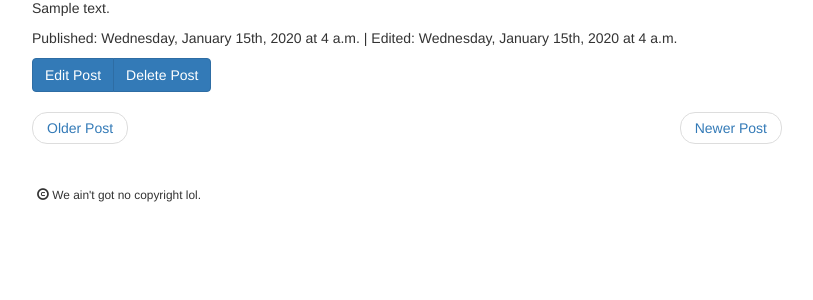
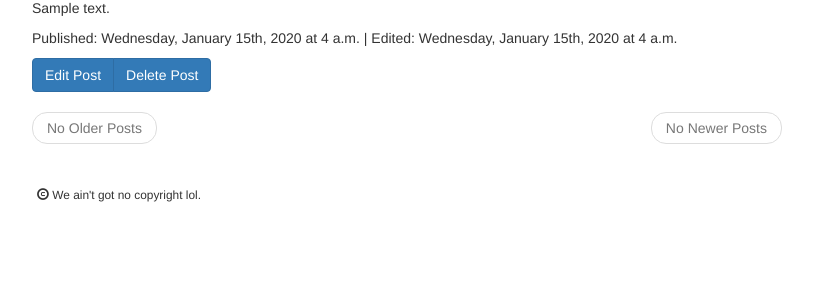
Before and after one commit to broden-wanner/colman_blog, a Django app: page /post/1/ in a window 1280 px wide. Shown: the part 271-571 px from the top of the page, without its empty margins (38-851 px from the left). Run offline with Django 3.2, Linux system fonts and the light colour scheme; a user stored in the database is signed in; tables that the repository leaves empty hold one stand-in row (values such as "Sample post"); some libraries are stand-ins or nearby versions.

Commit message:
Fixed issue with newer and older blog post buttons on detail page

```diff
--- a/blog/models.py
+++ b/blog/models.py
@@ -9,6 +9,7 @@ class Post(models.Model):
 	date_created = models.DateTimeField(default=timezone.now)
 	published_date = models.DateTimeField(blank=True)
 	edited_date = models.DateTimeField(blank=True, null=True)
+	most_recent_date = models.DateTimeField(blank=True, null=True)
 
 	def was_published_or_edited_recently(self):
 		now = timezone.now()
@@ -17,11 +18,6 @@ class Post(models.Model):
 			edit_recently = (now - datetime.timedelta(days=1) <= self.edited_date <= now)
 		return pub_recently or edit_recently
 
-	def most_recent_date(self):
-		if self.edited_date:
-			return self.edited_date
-		return self.published_date
-
 	def publish(self):
 		self.published_date = timezone.now()
 		self.save()
--- a/blog/views.py
+++ b/blog/views.py
@@ -7,7 +7,17 @@ from django.http import Http404
 
 @login_required
 def blogHomeView(request):
-	posts = Post.objects.filter(published_date__lte=timezone.now()).order_by('-published_date', '-edited_date')
+	posts = Post.objects.all()
+	#Adds most recent date for posts that never had it
+	for post in posts:
+		if post.edited_date == None:
+			if post.edited_date:
+				post.most_recent_date = post.edited_date
+				post.save()
+			else:
+				post.most_recent_date = post.published_date
+				post.save()
+	posts = Post.objects.filter(published_date__lte=timezone.now()).order_by('-most_recent_date')
 	return render(request, 'index.html', {'posts': posts})
 
 @login_required
@@ -18,11 +28,11 @@ def blogDetailView(request, pk):
 	except Post.DoesNotExist:
 		raise Http404("No Post matches given query.")
 	try:
-		older_post = Post.objects.filter(edited_date__lt=post.most_recent_date()).order_by('edited_date')[0]
+		older_post = Post.objects.filter(most_recent_date__lt=post.most_recent_date).order_by('-most_recent_date')[0]
 	except (Post.DoesNotExist, IndexError):
 		older_post = None
 	try:
-		newer_post = Post.objects.filter(edited_date__gt=post.most_recent_date()).order_by('edited_date')[0]
+		newer_post = Post.objects.filter(most_recent_date__gt=post.most_recent_date).order_by('most_recent_date')[0]
 	except (Post.DoesNotExist, IndexError):
 		newer_post = None
 	return render(request, 'detail.html', {'post': post, 'newer_post': newer_post, 'older_post': older_post})
@@ -35,6 +45,7 @@ def blogCreateView(request):
 			post = form.save(commit=False)
 			post.author = request.user
 			post.published_date = timezone.now()
+			post.most_recent_date = timezone.now()
 			post.save()
 			return redirect('detail', pk=post.pk)
 	else:
@@ -49,6 +60,7 @@ def blogUpdateView(request, pk):
 		if form.is_valid() and post.author == request.user:
 			post = form.save(commit=False)
 			post.edited_date = timezone.now()
+			post.most_recent_date = timezone.now()
 			post.save()
 			return redirect('detail', pk=post.pk)
 	else:
--- a/templates/detail.html
+++ b/templates/detail.html
@@ -23,14 +23,14 @@
 	{% endif %}
 	<ul class="pager">
 		{% if older_post %}
-			<li class="previous"><a href="{% url 'detail' pk=older_post.pk %}">{{ older_post }}</a></li>
+			<li class="previous"><a href="{% url 'detail' pk=older_post.pk %}">Previous Post: {{ older_post }}</a></li>
 		{% else %}
-			<li class="previous"><a href="#">Older Post</a></li>
+			<li class="previous disabled"><a href="#">No Older Posts</a></li>
 		{% endif %}
 		{% if newer_post %}
-			<li class="next"><a href="#">{{ newer_post }}</a></li>
+			<li class="next"><a href="{% url 'detail' pk=newer_post.pk %}">Next Post: {{ newer_post }}</a></li>
 		{% else %}
-			<li class="next"><a href="#">Newer Post</a></li>
+			<li class="next disabled"><a href="#">No Newer Posts</a></li>
 		{% endif %}
 	</ul>
 {% endblock %}
```
